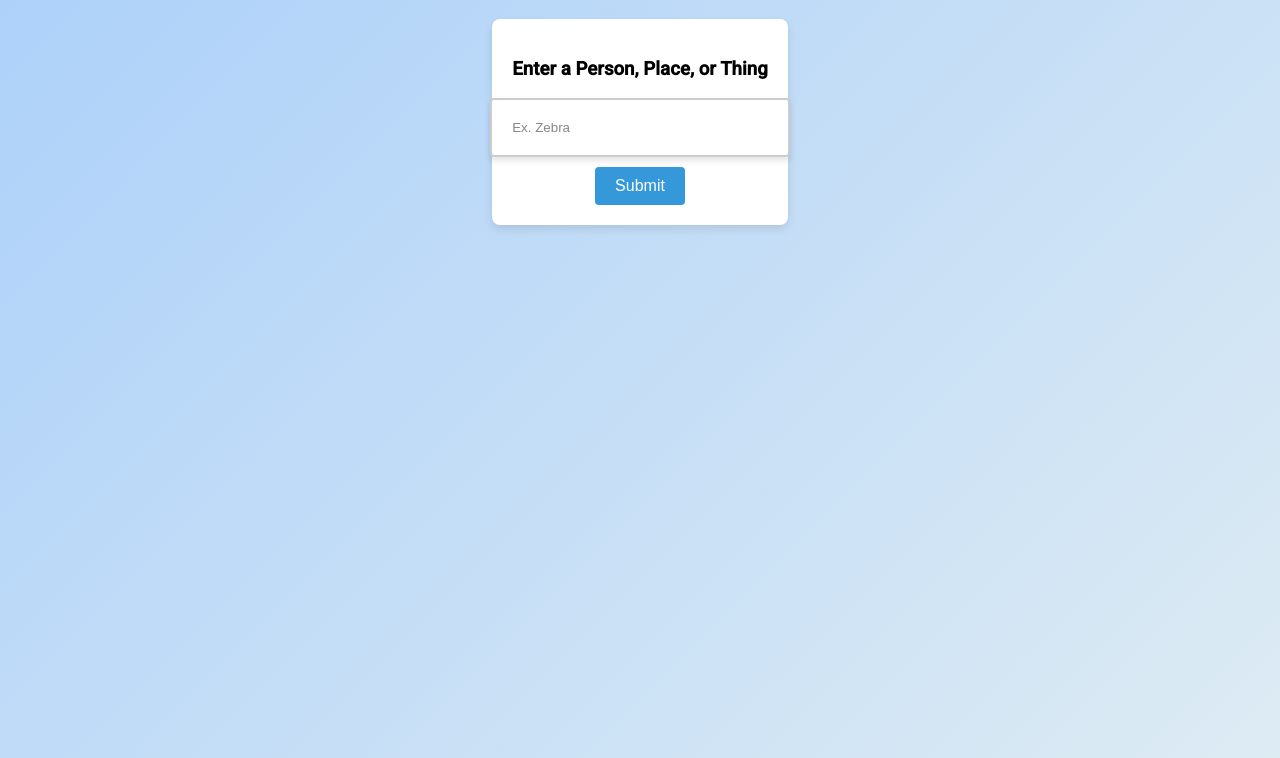
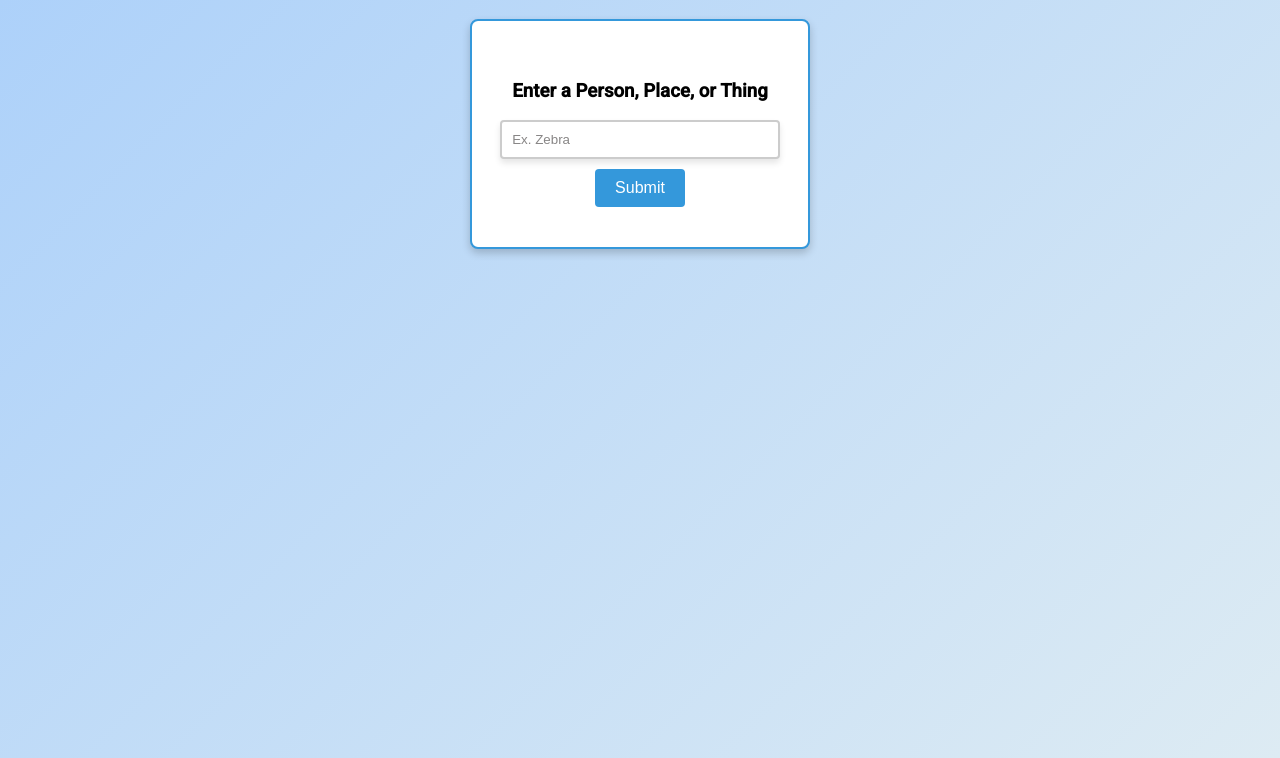
Before and after one commit to KarstenJep/gen-ai-deployment, a website: page public/index.html in a window 1280 px wide. Shown: the part 82-840 px from the top of the page. Drawn offline with Linux system fonts and the light colour scheme.

Commit message:
fix padding

```diff
--- a/public/index.html
+++ b/public/index.html
@@ -42,13 +42,14 @@
             flex-direction: column;
             align-items: center;
             background: #fff;
-            padding: 20px;
+            padding: 40px;
             border-radius: 8px;
-            box-shadow: 0 4px 8px rgba(0, 0, 0, 0.1);
+            box-shadow: 0 4px 8px rgba(0, 0, 0, 0.2);
+            border: 2px solid #3498db;
         }
 
         #keywordInput {
-            padding: 20px;
+            padding: 10px;
             border: 2px solid #ccc;
             border-radius: 4px;
             margin-bottom: 10px;
@@ -98,7 +99,7 @@
             background: #fff;
             padding: 20px;
             border-radius: 8px;
-            box-shadow: 0 4px 8px rgba(0, 0, 0, 0.1);
+            box-shadow: 0 4px 8px rgba(0, 0, 0, 0.2);
             max-width: 800px;
             width: 100%;
             opacity: 0;
```
